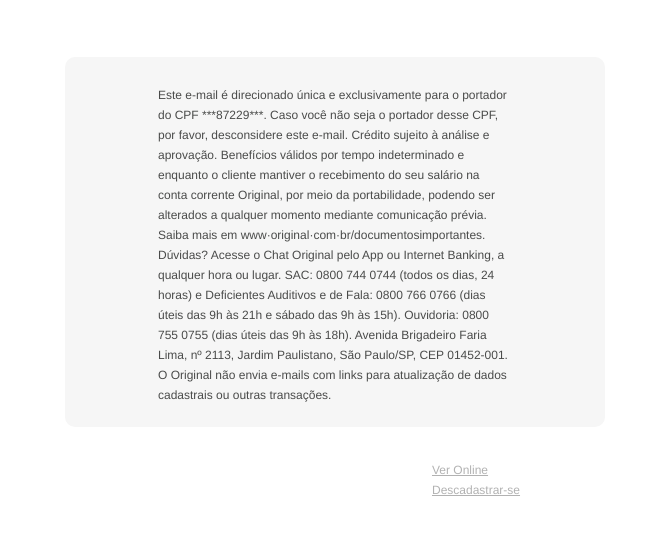
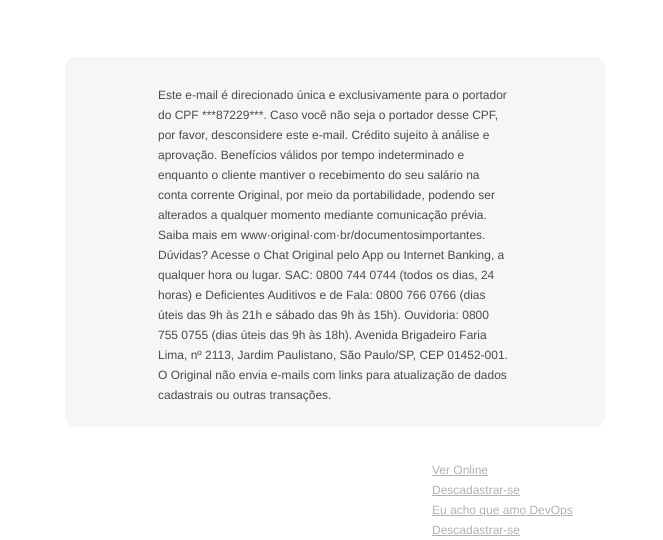
Before and after one commit to Nicolas-Granatelli/Marketing_Original, a plain HTML site: page index.html in a window 1280 px wide. Shown: the part 1234-1774 px from the top of the page, without its empty margins (308-971 px from the left). Before the commit the page ends 1734 px from the top, so only its background shows below. Drawn offline with Linux system fonts and the light colour scheme.

Commit message:
Update index.html

```diff
--- a/index.html
+++ b/index.html
@@ -82,6 +82,9 @@
         <div id="contanier4">
             <span id="span1"><a href="#">Ver Online</a></span> <span id="span2"><a href="#">Descadastrar-se</a></span>
         </div>
+      <div id="contanier5">
+            <span id="span1"><a href="#">Eu acho que amo DevOps</a></span> <span id="span2"><a href="#">Descadastrar-se</a></span>
+        </div>
     </div>
   </body>
 </html>
```
